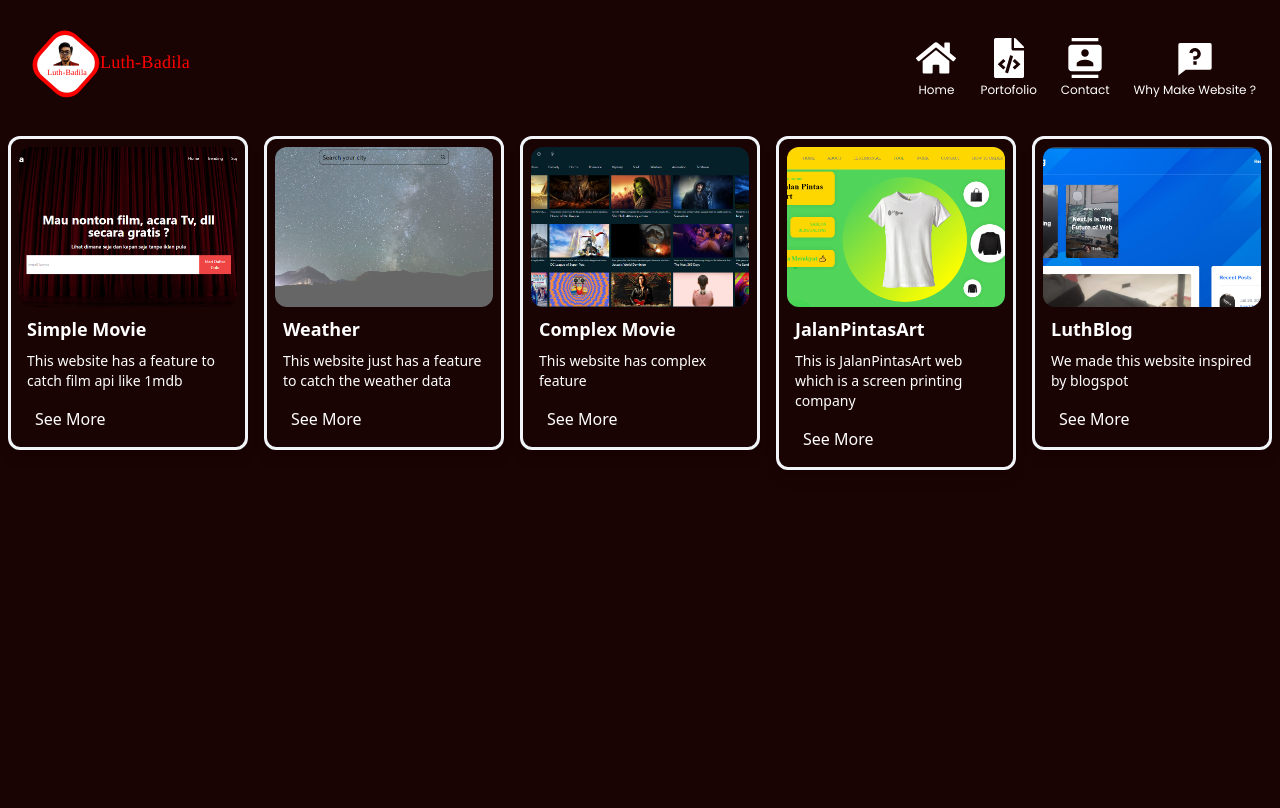
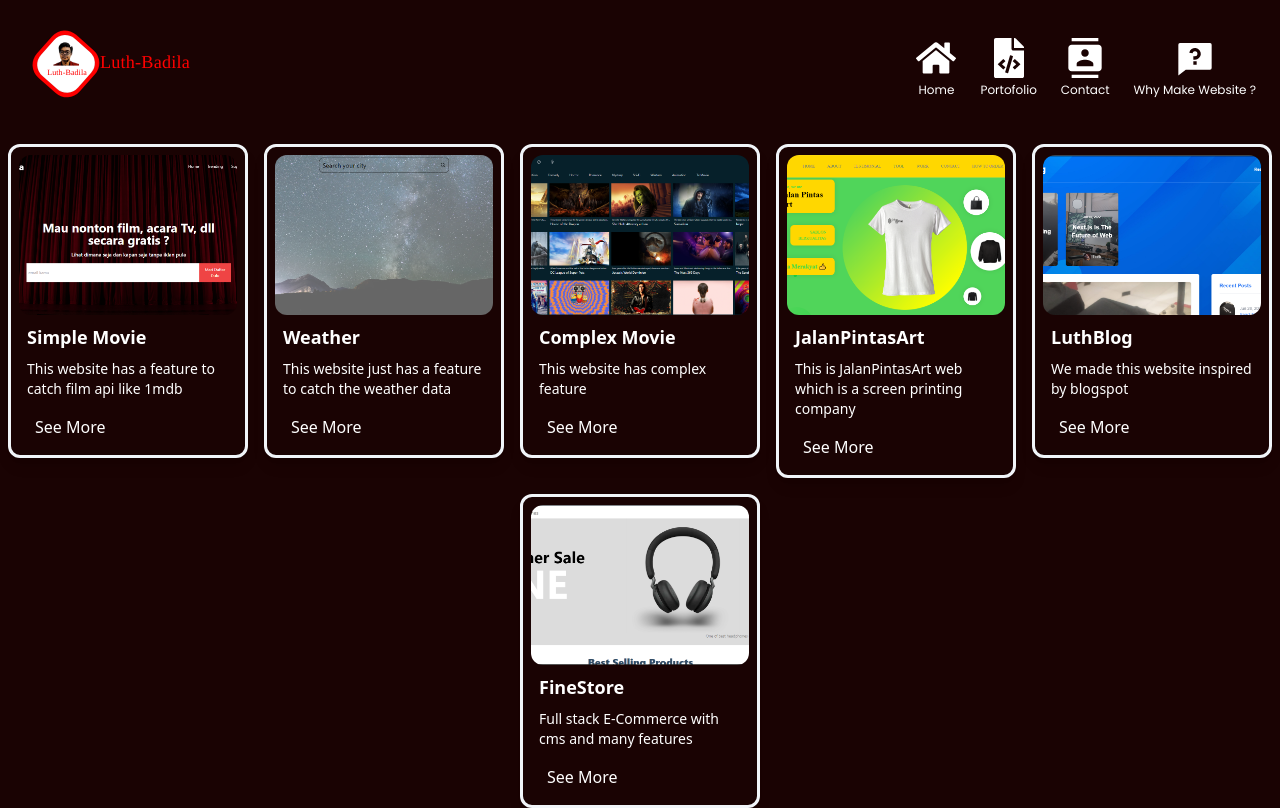
Before and after one commit to Luth-Badila/Luth-Badila, a React (Vite) app: page /portofolio in a window 1280 px wide. Built offline with nearby package versions, Linux system fonts and the light colour scheme.

Commit message:
added notfound, porto6 in slides and fixed some padding

```diff
--- a/src/App.jsx
+++ b/src/App.jsx
@@ -7,8 +7,8 @@ import Navbar from "./components/Navbar";
 import Stats from "./components/Stats";
 import Portofolio from "./components/Portofolio";
 import Contact from "./components/Contact";
-import FeedbackCard from "./components/FeedbackCard";
-import { feedback } from "./constants";
+import Testimonials from "./components/Testimonials";
+import NotFound from "./components/NotFound";
 
 const App = () => {
   return (
@@ -30,12 +30,13 @@ const App = () => {
             element={
               <div>
                 <Business />
-                <FeedbackCard feedback={feedback} />
+                <Testimonials />
               </div>
             }
           />
           <Route path="/portofolio" element={<Portofolio />} />
           <Route path="/contact" element={<Contact />} />
+          <Route path="*" element={<NotFound />} />
         </Routes>
       </Router>
     </>
--- a/src/assets/index.js
+++ b/src/assets/index.js
@@ -36,6 +36,7 @@ import porto2 from "./porto2.png";
 import porto3 from "./porto3.png";
 import porto4 from "./porto4.png";
 import porto5 from "./porto5.png";
+import porto6 from "./porto6.png";
 import people01 from "./people01.png";
 import people02 from "./people02.png";
 import people03 from "./people03.png";
@@ -62,6 +63,7 @@ export {
   porto3,
   porto4,
   porto5,
+  porto6,
   quotes,
   robot,
   send,
--- a/src/components/Business.jsx
+++ b/src/components/Business.jsx
@@ -44,7 +44,7 @@ const Business = () => {
 
   return (
     <div>
-      <section ref={ref} id="features" className={`${layout.section} px-10 h-[74vh] bg-red`}>
+      <section ref={ref} id="features" className={`${layout.section} px-10 sm:h-[74vh] h-[150vh] bg-red`}>
         <motion.div className={`${layout.sectionInfo}`} initial={{ x: "-100vw" }} animate={animation}>
           <h2 className={`${styles.heading2} capitalize`}>
             get more profit <br className="sm:block hidden" /> by creating a website
--- a/src/components/Contact.jsx
+++ b/src/components/Contact.jsx
@@ -3,7 +3,7 @@ import { telegram1, instagram1, whatsapp1 } from "../assets";
 const Contact = () => {
   return (
     <>
-      <div className="sm:h-[100vh] h-[125vh] flex flex-col justify-center items-center">
+      <div className="sm:h-[120vh] h-[140vh] flex flex-col justify-center items-center pb-4 sm:pb-6">
         <h2 className="text-white text-4xl">Contact Us</h2>
         <form className="flex flex-col gap-3 sm:w-[700px] w-[350px]">
           <label className="text-[20px] text-white">Subject</label>
--- a/src/components/Hero.jsx
+++ b/src/components/Hero.jsx
@@ -9,7 +9,7 @@ import ImageSlider from "./ImageSlider";
 import Slides from "./Slides";
 
 const Hero = () => (
-  <section className={`flex md:flex-row flex-col sm:h-[64.2vh] h-[95vh]`}>
+  <section className={`flex md:flex-row flex-col sm:h-[75vh] h-[110vh]`}>
     <motion.div className={`flex-1 ${styles.flexStart} flex-col xl:px-0 sm:px-16 px-6`} initial={{ x: "-100vw" }} animate={{ x: 0 }} transition={{ type: "spring", duration: 1, bounce: 0.3 }}>
       <div className="flex flex-row items-center py-[6px] px-4 rounded-[10px] md-2">
         <img src={discount} alt="discount" className="w-[32px] h-[32px]" />
--- a/src/components/NotFound.jsx
+++ b/src/components/NotFound.jsx
@@ -1,7 +1,7 @@
 import React from "react";
 
 const NotFound = () => {
-  return <div className="flex justify-center items-center h-screen font-bold text-5xl"> 404 NotFound</div>;
+  return <div className="flex justify-center items-center text-white h-[75vh] font-bold text-5xl"> 404 NotFound</div>;
 };
 
 export default NotFound;
--- a/src/components/Portofolio.jsx
+++ b/src/components/Portofolio.jsx
@@ -4,7 +4,7 @@ import Slides from "./Slides";
 
 const Portofolio = () => {
   return (
-    <div className="flex justify-center items-center sm:items-start sm:h-[70vh] h-[screen] py-4 sm:py-0">
+    <div className="flex justify-center items-center sm:items-start sm:h-[70vh] h-[screen] py-4 sm:py-2">
       <div class="w-[100vw] gap-4 flex-wrap flex justify-center items-center sm:items-start">
         {Slides.map((Slide, i) => {
           return (
@@ -15,9 +15,9 @@ const Portofolio = () => {
                 <p class="text-sm text-white">{Slide.body}</p>
               </div>
               <div class="m-2">
-                <NavLink role="button" href={`/${Slide.url}`} className="text-white hover:bg-redHover p-2 rounded-md cursor-pointer">
+                <a role="button" target="_blank" href={Slide.url} className="text-white hover:bg-redHover p-2 rounded-md cursor-pointer">
                   See More
-                </NavLink>
+                </a>
               </div>
             </div>
           );
--- a/src/components/Slides.jsx
+++ b/src/components/Slides.jsx
@@ -1,35 +1,41 @@
-import { porto1, porto2, porto3, porto4, porto5 } from "../assets";
+import { porto1, porto2, porto3, porto4, porto5, porto6 } from "../assets";
 
 const Slides = [
   {
     photo: porto1,
     title: "Simple Movie",
     body: "This website has a feature to catch film api like 1mdb",
-    url: "",
+    url: "https://luth-movies.vercel.app",
   },
   {
     photo: porto2,
     title: "Weather",
     body: "This website just has a feature to catch the weather data",
-    url: "",
+    url: "https://weather-app-opal-beta.vercel.app",
   },
   {
     photo: porto3,
     title: "Complex Movie",
     body: "This website has complex feature",
-    url: "",
+    url: "https://hulu-gilt-two.vercel.app",
   },
   {
     photo: porto4,
     title: "JalanPintasArt",
     body: "This is JalanPintasArt web which is a screen printing company",
-    url: "https://jalanpintasart.vercel.app",
+    url: "https://jpa-frontend.vercel.app",
   },
   {
     photo: porto5,
     title: "LuthBlog",
     body: "We made this website inspired by blogspot",
-    url: "",
+    url: "https://luth-blog.vercel.app",
+  },
+  {
+    photo: porto6,
+    title: "FineStore",
+    body: "Full stack E-Commerce with cms and many features",
+    url: "https://fine-store.vercel.app",
   },
 ];
 
--- a/src/components/Testimonials.jsx
+++ b/src/components/Testimonials.jsx
@@ -5,16 +5,16 @@ import FeedbackCard from "./FeedbackCard";
 
 const Testimonials = () => {
   return (
-    <section id="clients" className={`${styles.paddingY} ${styles.flexCenter} flex-col relative`}>
+    <section id="clients" className={`${styles.paddingY} ${styles.flexCenter} flex-col relative p-8`}>
       {/* Gradient */}
       <div className="absolute z-[0] w-[60%] h-[60%] -right-[50%] rounded-full red__gradient" />
       <div className="w-full flex justify-between items-center md:flex-row flex-col sm:mb-16 mb-6 relative z-[1]">
         <h1 className={styles.heading2}>
-          Lorem ipsum dolor
-          <br className="sm:block hidden" /> sit amet consectetur
+          Testimoials from
+          <br className="sm:block hidden" /> our clients
         </h1>
         <div className="w-full md:mt-0 mt-6">
-          <p className={`${styles.paragraph} text-left max-w-[450px]`}>Lorem ipsum dolor, sit amet consectetur adipisicing elit. Quos repudiandae cupiditate temporibus eius id.</p>
+          <p className={`${styles.paragraph} text-left max-w-[450px]`}>clients who have created a website for their business clients who have created a website for their business</p>
         </div>
       </div>
       <div className="flex flex-wrap justify-start sm:justify-center w-full feedback-container relative z-[1]">
```
Also changed, not shown: src/assets/porto6.png (added).
